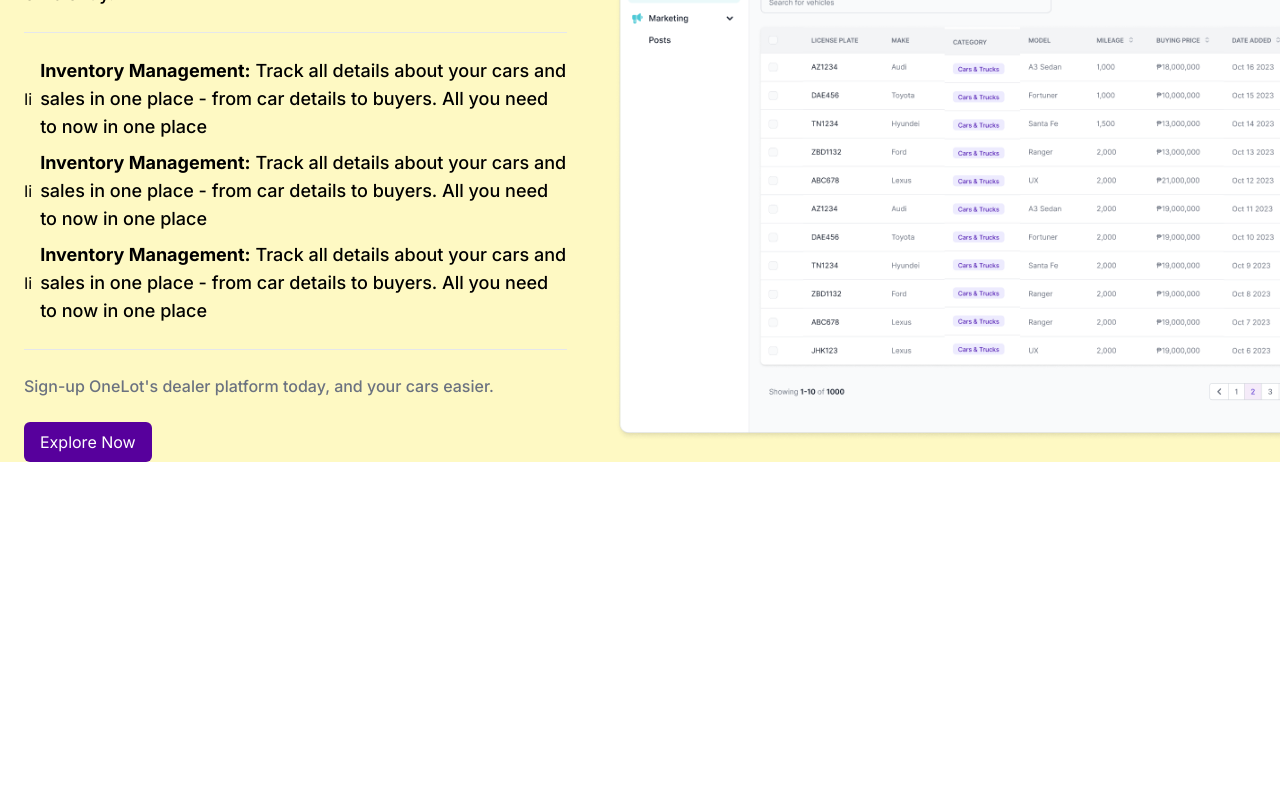
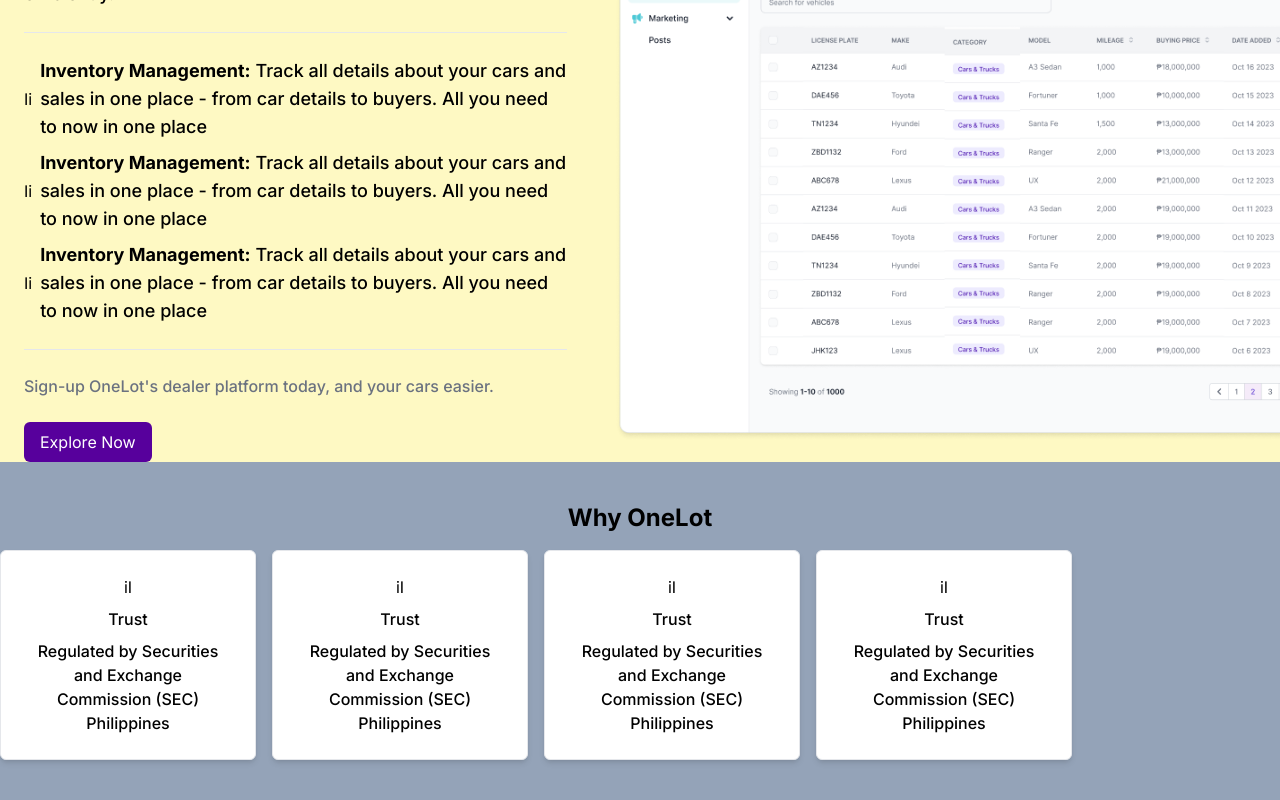
Before and after one commit to Prasangatre/onelotui, a Next.js app: page / in a window 1280 px wide. Shown: the part 2381-3181 px from the top of the page. Before the commit the page ends 2843 px from the top, so only its background shows below. Built offline with nearby package versions, Linux system fonts and the light colour scheme.

Commit message:
layout for features

```diff
--- a/src/app/page.tsx
+++ b/src/app/page.tsx
@@ -1,5 +1,6 @@
 import About from "@/components/about/page";
 import FinanceSection from "@/components/carFinance/page";
+import FeatureSection from "@/components/features/page";
 import HeroSection from "@/components/hero/page";
 import NavBar from "@/components/navBar/page";
 import Image from "next/image";
@@ -10,7 +11,8 @@
       <NavBar />
       <HeroSection />
       <About />
-      <FinanceSection/>
+      <FinanceSection />
+      <FeatureSection/>
    </div>
   );
 }
--- /dev/null
+++ b/src/components/features/page.tsx
@@ -0,0 +1,58 @@
+import React from "react";
+
+const FeatureSection = () => {
+  return (
+    <div className="bg-pink-100 flex justify-center items-center w-full">
+      <div className="flex flex-col bg-slate-400 items-center justify-center py-10 w-full gap-4">
+        <div className="text-2xl font-bold">Why OneLot</div>
+              <div className="flex gap-4 flex-wrap">
+                  <div className="border-[1px] border-solid border-gray-200 min-h-[10vh] shadow-md rounded-md flex flex-col gap-2 w-[20%] items-center justify-center  bg-white py-6 px-6">
+                      <div>
+                          iI
+                      </div>
+                      <div className="text-base text-[#000] font-medium ">
+                          Trust
+                      </div>
+                      <div className="text-base text-[#000] font-medium text-center ">
+                      Regulated by Securities and Exchange Commission (SEC) Philippines
+                      </div>
+                  </div>
+                  <div className="border-[1px] border-solid border-gray-200 min-h-[10vh] shadow-md rounded-md flex flex-col gap-2 w-[20%] items-center justify-center  bg-white py-6 px-6">
+                      <div>
+                          iI
+                      </div>
+                      <div className="text-base text-[#000] font-medium ">
+                          Trust
+                      </div>
+                      <div className="text-base text-[#000] font-medium text-center ">
+                      Regulated by Securities and Exchange Commission (SEC) Philippines
+                      </div>
+                  </div>     <div className="border-[1px] border-solid border-gray-200 min-h-[10vh] shadow-md rounded-md flex flex-col gap-2 w-[20%] items-center justify-center  bg-white py-6 px-6">
+                      <div>
+                          iI
+                      </div>
+                      <div className="text-base text-[#000] font-medium ">
+                          Trust
+                      </div>
+                      <div className="text-base text-[#000] font-medium text-center ">
+                      Regulated by Securities and Exchange Commission (SEC) Philippines
+                      </div>
+                  </div>     <div className="border-[1px] border-solid border-gray-200 min-h-[10vh] shadow-md rounded-md flex flex-col gap-2 w-[20%] items-center justify-center  bg-white py-6 px-6">
+                      <div>
+                          iI
+                      </div>
+                      <div className="text-base text-[#000] font-medium ">
+                          Trust
+                      </div>
+                      <div className="text-base text-[#000] font-medium text-center ">
+                      Regulated by Securities and Exchange Commission (SEC) Philippines
+                      </div>
+                  </div>
+
+        </div>
+      </div>
+    </div>
+  );
+};
+
+export default FeatureSection;
```
